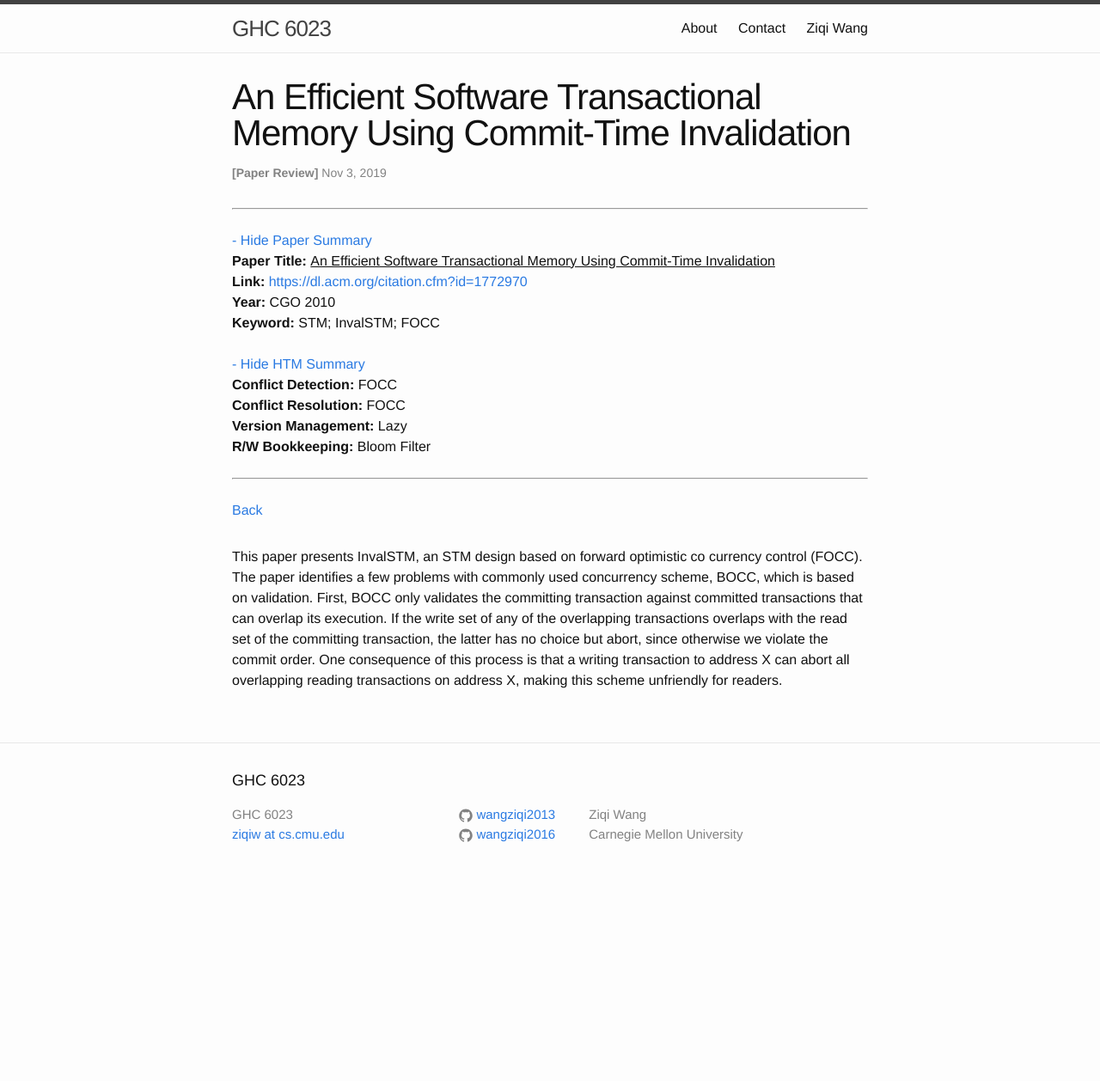
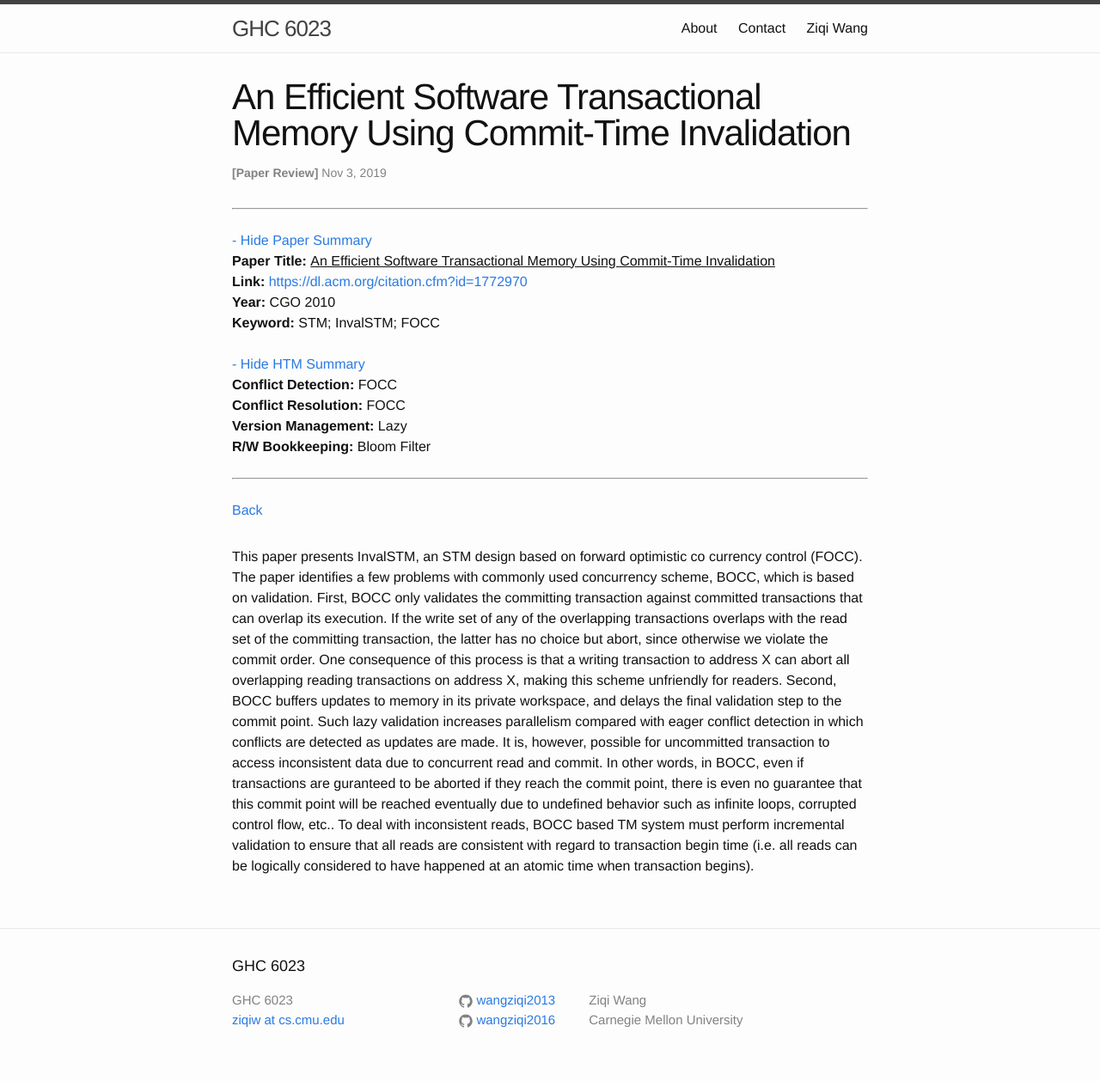
Before and after one commit to wangziqi2013/wangziqi2013.github.io, a Jekyll site: the page built from _posts/2019-11-03-invalstm.markdown, in a window 1280 px wide. Shown: the whole page at 86% size. Built offline with Jekyll 4.4.1, drawn with Linux system fonts in a browser that asks for light colours; before the commit the page ends 1042 px from its top, so only the background shows below that.

Commit message:
Working on second reason

```diff
--- a/_posts/2019-11-03-invalstm.markdown
+++ b/_posts/2019-11-03-invalstm.markdown
@@ -18,4 +18,12 @@ a few problems with commonly used concurrency scheme, BOCC, which is based on va
 committing transaction against committed transactions that can overlap its execution. If the write set of any of the
 overlapping transactions overlaps with the read set of the committing transaction, the latter has no choice but abort,
 since otherwise we violate the commit order. One consequence of this process is that a writing transaction to address X
-can abort all overlapping reading transactions on address X, making this scheme unfriendly for readers.
+can abort all overlapping reading transactions on address X, making this scheme unfriendly for readers. Second, BOCC
+buffers updates to memory in its private workspace, and delays the final validation step to the commit point. Such
+lazy validation increases parallelism compared with eager conflict detection in which conflicts are detected as updates
+are made. It is, however, possible for uncommitted transaction to access inconsistent data due to concurrent read
+and commit. In other words, in BOCC, even if transactions are guranteed to be aborted if they reach the commit point,
+there is even no guarantee that this commit point will be reached eventually due to undefined behavior such as infinite
+loops, corrupted control flow, etc.. To deal with inconsistent reads, BOCC based TM system must perform incremental validation
+to ensure that all reads are consistent with regard to transaction begin time (i.e. all reads can be logically considered
+to have happened at an atomic time when transaction begins).
```
